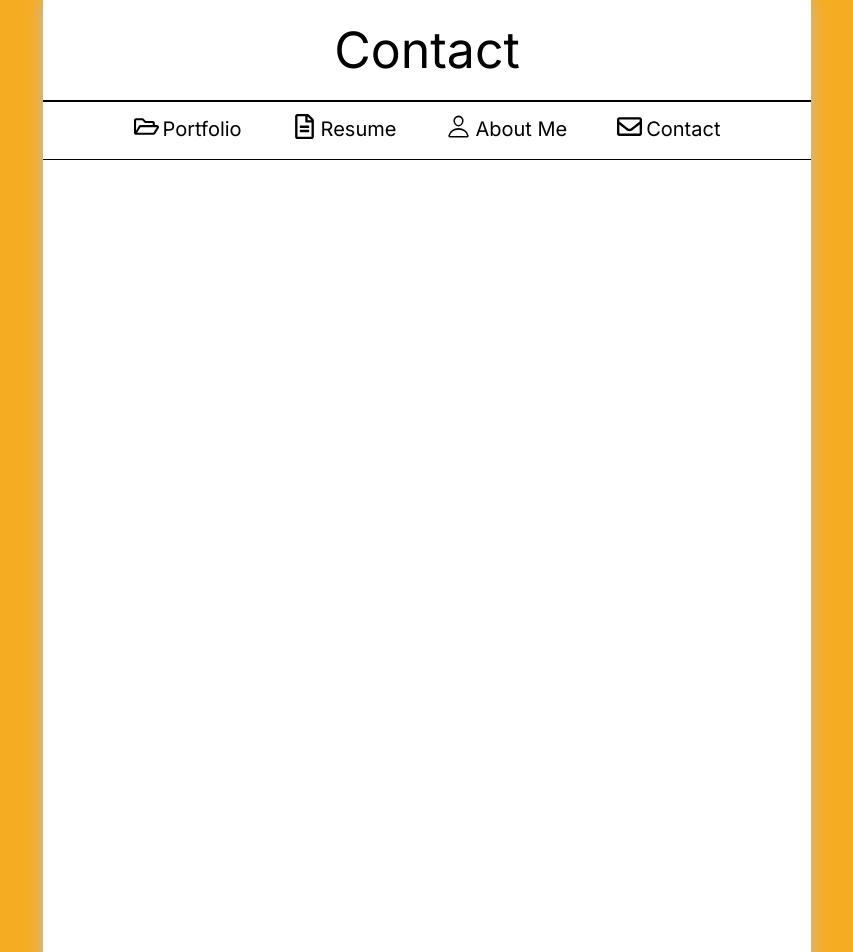
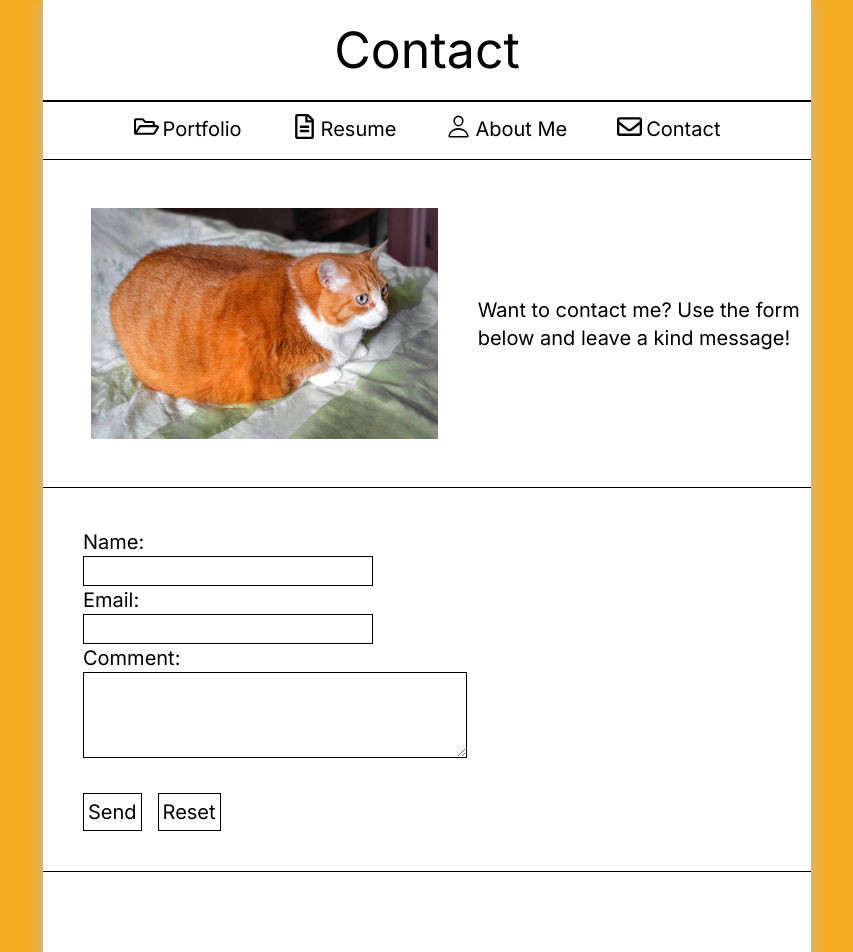
Before and after one commit to JhongLi91/Portfolio, a Next.js app: page /Contact in a window 1280 px wide. Shown: the top 952 px of the page, without its empty margins (213-1066 px from the left). Built offline with nearby package versions, Linux system fonts and the light colour scheme.

Commit message:
5/31/24 Added contact functionality

```diff
--- a/package.json
+++ b/package.json
@@ -9,6 +9,7 @@
     "lint": "next lint"
   },
   "dependencies": {
+    "@emailjs/browser": "^4.3.3",
     "next": "14.2.3",
     "react": "^18",
     "react-dom": "^18",
--- a/src/app/AboutMe/page.tsx
+++ b/src/app/AboutMe/page.tsx
@@ -88,6 +88,19 @@ export default function Page() {
         )
     }
 
+    const Text = () => {
+        return (
+            <div className="flex flex-col">
+                <div className="p-10">
+                    <p className="text-xl">
+                        Hi, this is Jian Hong Li. I'm currently studying computer science at the University of Michgan.
+                    </p>
+                </div>
+
+            </div>
+        )
+    }
+
     return (
         <div>
             <div className="wrapper">
@@ -95,6 +108,7 @@ export default function Page() {
                     <MyName/>
                     <Navi/>
                     <div className="content">
+                        <Text/>
                     </div>
                 </div>
             </div>
--- a/src/app/Contact/page.tsx
+++ b/src/app/Contact/page.tsx
@@ -1,7 +1,9 @@
 "use client";
 
 import Link from "next/link";
-import { useState, useLayoutEffect } from "react";
+import FatCat from '../../../public/images/fat-orange-cat.jpg'
+import { useState, useLayoutEffect, useRef } from "react";
+import emailjs from "@emailjs/browser"
 import { FaRegFileAlt, FaRegFolderOpen, FaRegEnvelope } from 'react-icons/fa';
 import { IoPersonOutline } from 'react-icons/io5';
 
@@ -9,6 +11,7 @@ export default function Page() {
     const [scrollTop, setScrollTop] = useState(0);
     const [width, setWidth] = useState(0);
     const [height, setHeight] = useState(0);
+
 
     const handleScroll = () => {
         setScrollTop(window.document.documentElement.scrollTop);
@@ -88,6 +91,80 @@ export default function Page() {
         )
     }
 
+    const Text = () => {
+        const [name, setName] = useState("");
+        const [email, setEmail] = useState("");
+        const [message, setMessage] = useState("");
+
+        const sendEmail = (e:any) => {
+            e.preventDefault();
+
+            const templateParams = {
+                from_name: name,
+                from_email: email,
+                to_name: "Jian Hong Li",
+                message: message,
+            };
+
+            emailjs.send(
+                "service_rwpdhkz",
+                "template_64ua2um",
+                templateParams,
+                "coQKsVeLVXvF6T4t7"
+            )
+
+            .then(
+                (result) => {
+                    console.log(result.text);
+                    console.log("message sent");
+                    alert("Your message was successfully sent :)")
+                    setName('');
+                    setEmail('');
+                    setMessage('');
+                },
+                (error) => {
+                    console.log("ERROR");
+                }
+            );
+        }
+        console.log(name, email, message);
+        return (
+            <>
+                <div className="flex flex-row border-b border-black p-2">
+                    <img className="p-10" width={width/3}src={FatCat.src}/>
+                    <div className="py-10 flex flex-col place-content-center">
+                        <p className="text-xl inline-block flex flex-col">
+                            Want to contact me? Use the form below and leave a kind message!
+                        </p>
+                    </div>
+                </div>
+                <div className="border-b border-black p-10 text-xl">
+                    <form method="post" onSubmit={(e)=>{sendEmail(e)}}>
+                        Name:
+                        <br/>
+                            <input className="border border-black"
+                            type="text" name="user_name" value={name}
+                            onChange={(e)=>{setName(e.target.value)}}/>
+                        <br/>
+                        Email:
+                        <br/>
+                            <input className="border border-black"
+                            type="text" name="user_email" value={email}
+                            onChange={(e)=>{setEmail(e.target.value)}}/><br/>
+                        Comment:
+                        <br/>
+                            <textarea className="border border-black"
+                            name="message" cols={30} rows={3} value={message}
+                            onChange={(e)=>{setMessage(e.target.value)}}/><br/><br/>
+
+                        <input className="border border-black mr-2 p-1" type="submit" value="Send"/>
+                        <input className="border border-black ml-2 p-1" type="reset" value="Reset"/>
+                    </form>
+                </div>
+            </>
+        )
+    }
+
 
 
     return (
@@ -97,6 +174,7 @@ export default function Page() {
                     <MyName/>
                     <Navi/>
                     <div className="content">
+                        <Text/>
                     </div>
                 </div>
             </div>
--- a/src/app/page.tsx
+++ b/src/app/page.tsx
@@ -58,8 +58,6 @@ export default function Page() {
             font_sz = 15 + 5 * (perc / .65);
             pad = 2 + 8 * (perc / .65);
         }
-        console.log(font_sz);
-
 
         return (
             <div className="border-b border-black text-center" style={{paddingTop: pad, paddingBottom: pad}}>
```
Also changed, not shown: 1 other file (tests, documents, lock files or other folders).
